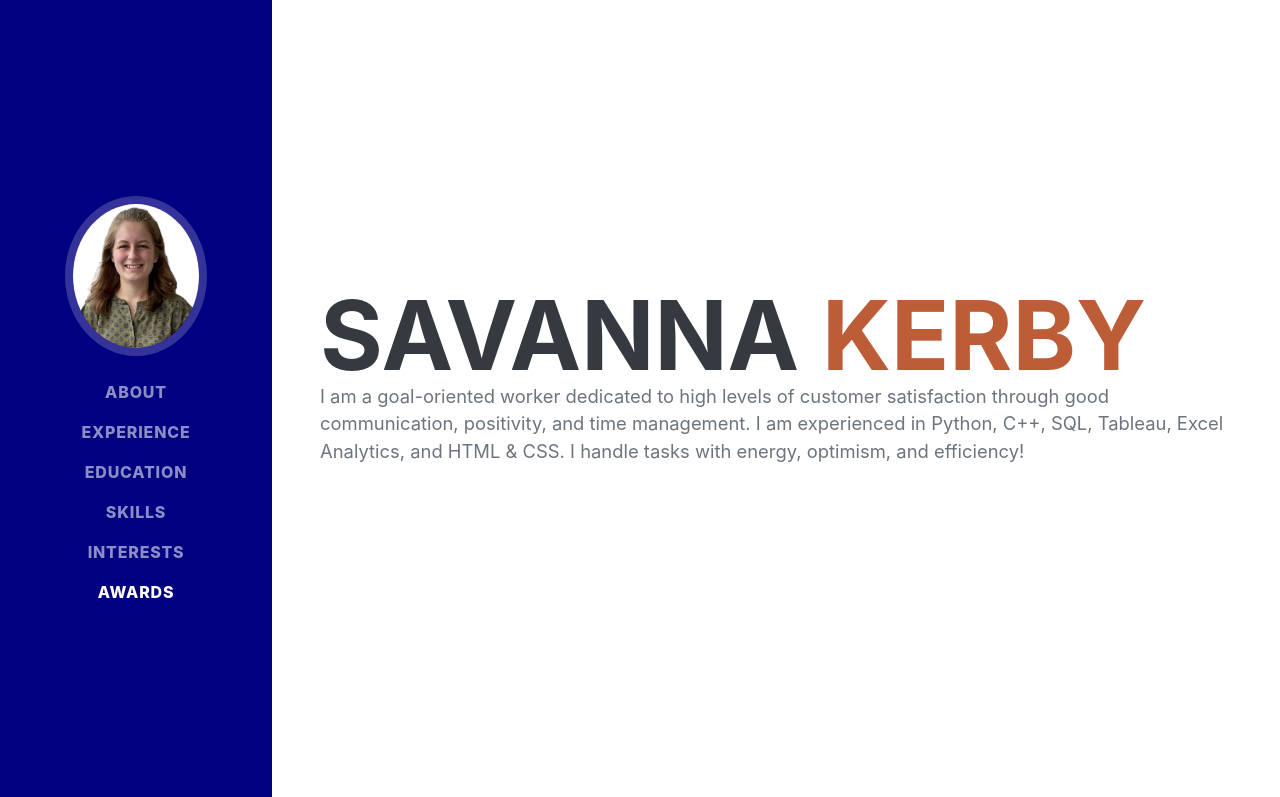
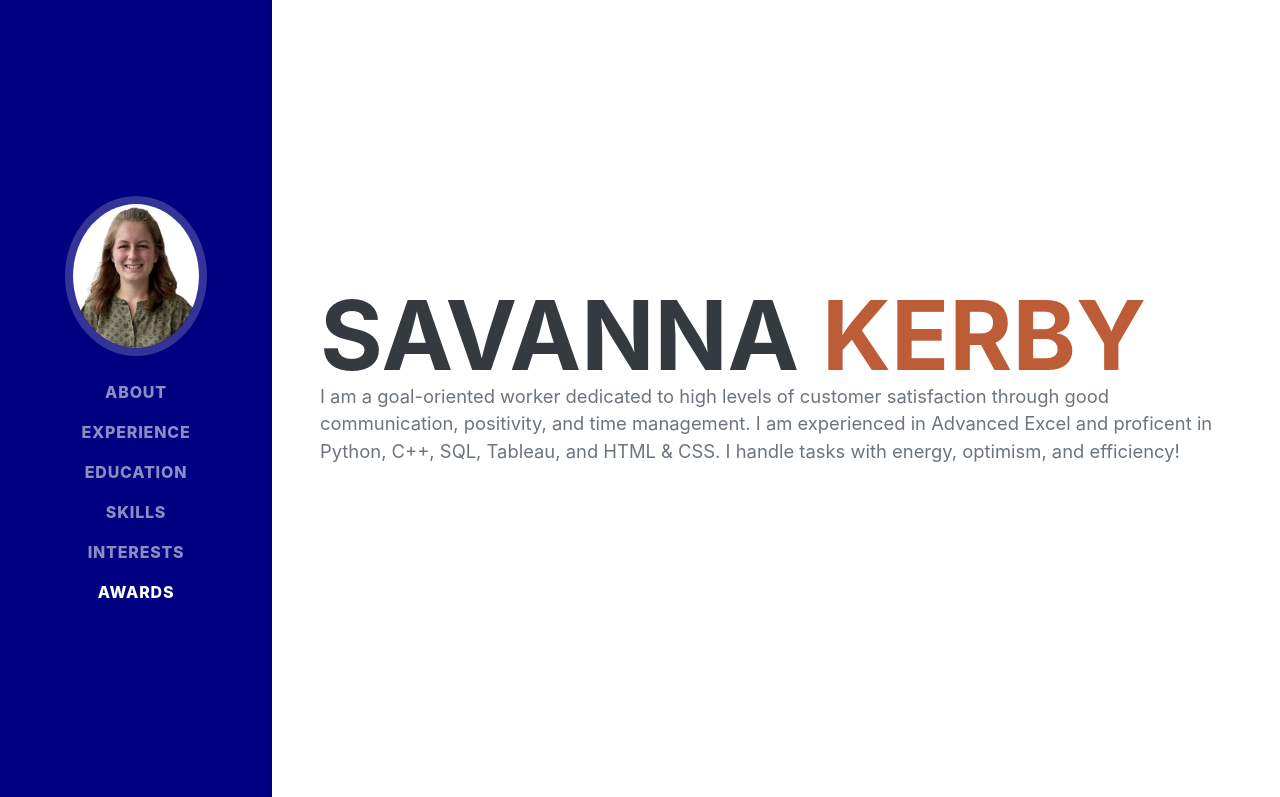
Before and after one commit to Xapamma21/201, a plain HTML site: page index.html in a window 1280 px wide. Shown: the top 797 px of the page. Drawn offline with nearby package versions, Linux system fonts and the light colour scheme; a web font is replaced by a local one.

Commit message:
Update index.html

```diff
--- a/index.html
+++ b/index.html
@@ -45,10 +45,10 @@
                         <span class="text-primary">Kerby</span>
                     </h1>
                     <!-- <div class="subheading mb-5">
-                        3542 Berry Street · Cheyenne Wells, CO 80810 · (317) 585-8468 ·
-                        <a href="mailto:name@email.com">name@email.com</a>
+                        1225 W 1000 S Apt E406 · Orem, UT 84058 · (801) 671-5133 ·
+                        <a href="mailto:savanna.kerby@gmail.com">savanna.kerby@gmail.com</a>
                     </div> -->
-                    <p class="lead mb-5">I am a goal-oriented worker dedicated to high levels of customer satisfaction through good communication, positivity, and time management. I am experienced in Python, C++, SQL, Tableau, Excel Analytics, and HTML &amp CSS. I handle tasks with energy, optimism, and efficiency!</p>
+                    <p class="lead mb-5">I am a goal-oriented worker dedicated to high levels of customer satisfaction through good communication, positivity, and time management. I am experienced in Advanced Excel and proficent in Python, C++, SQL, Tableau, and HTML &amp CSS. I handle tasks with energy, optimism, and efficiency!</p>
                     <!-- <div class="social-icons">
                         <a class="social-icon" href="#!"><i class="fab fa-linkedin-in"></i></a>
                         <a class="social-icon" href="#!"><i class="fab fa-github"></i></a>
```
